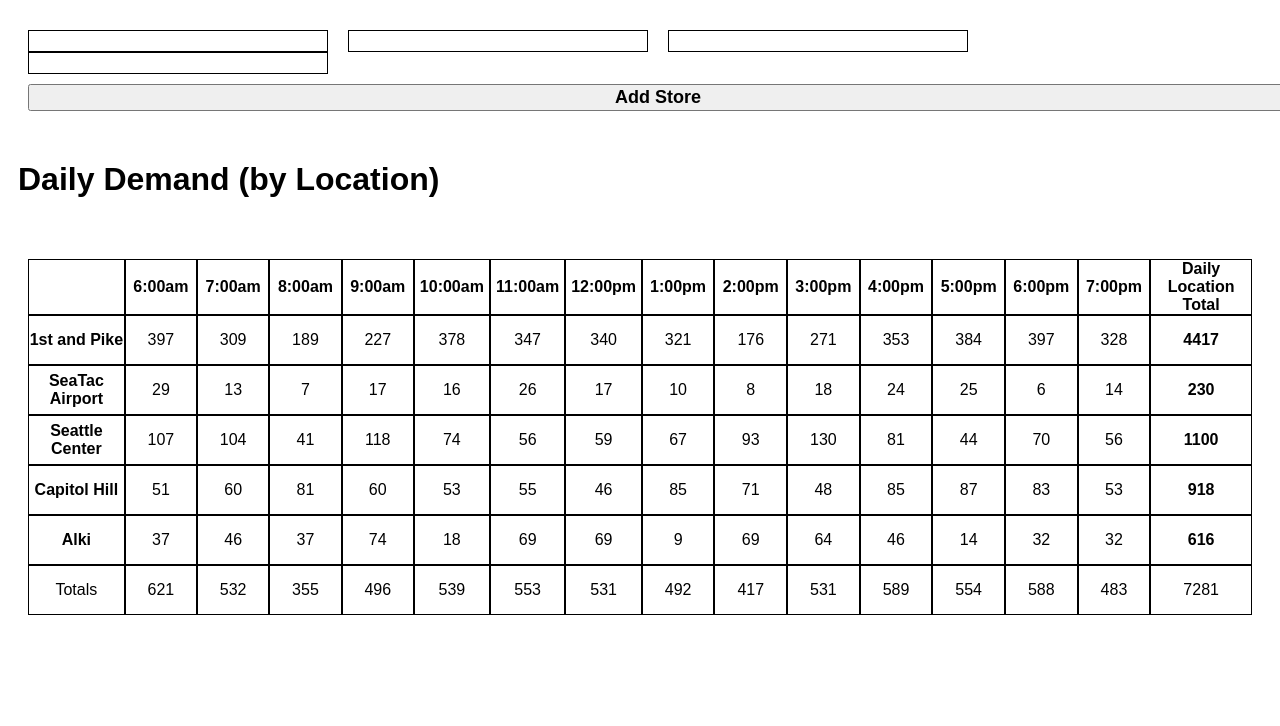
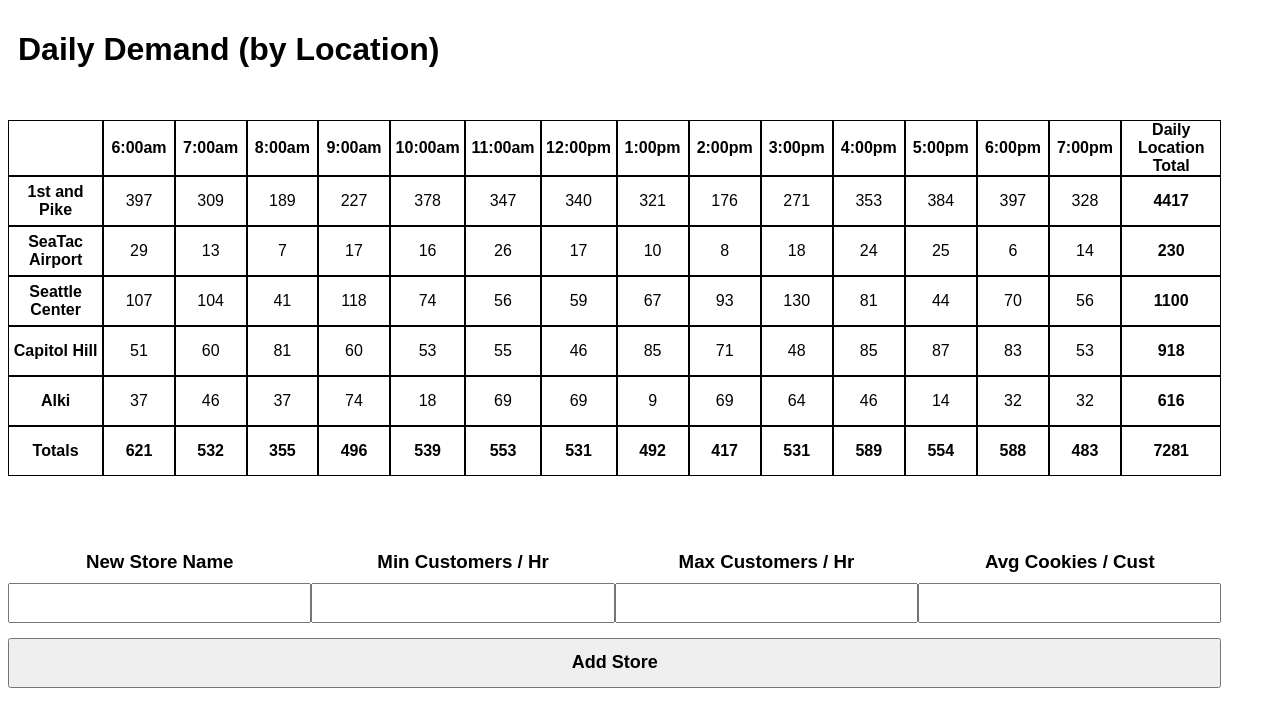
Before and after one commit to GwennyB/cookie-stand, a plain HTML site: page index.html in a window 1280 px wide. Drawn offline with Linux system fonts and the light colour scheme.

Commit message:
data table and new store form functional and styled

```diff
--- a/app.js
+++ b/app.js
@@ -81,85 +81,7 @@ Store.prototype.render = function () {
   return rowGenericEl;
 };
 
-// global function to sum an array
-function sumArray (someArray) {
-  var arraySum = 0;
-  for (var i=0; i<someArray.length; i++) {
-    arraySum += someArray[i];
-  }
-  return arraySum;
-}
-
-// create Store object instances
-new Store('1st and Pike', 23, 65, 6.3);
-// console.log('stores', stores);
-new Store('SeaTac Airport', 3, 24, 1.2);
-new Store('Seattle Center', 11, 38, 3.7);
-new Store('Capitol Hill', 20, 38, 2.3);
-new Store('Alki', 2, 16, 4.6);
-
-
 // GLOBAL FUNCTIONS DECLARATIONS
-
-// BUILD FORM TO CREATE NEW STORE
-function newStoreForm () {
-  // create form elements
-  var mainEl = document.getElementById('main-content');
-  var formEl = document.createElement('form');
-  var inputNameEl = document.createElement('input');
-  var inputMinCustEl = document.createElement('input');
-  var inputMaxCustEl = document.createElement('input');
-  var inputAvgSaleEl = document.createElement('input');
-  var buttonEl = document.createElement('button');
-
-  // give names to input elements for reference
-  formEl.id = 'newStore';
-  inputNameEl.name = 'inStoreName';
-  inputMinCustEl.name = 'inMinCust';
-  inputMaxCustEl.name = 'inMaxCust';
-  inputAvgSaleEl.name = 'inAvgSale';
-
-  // assign input types to input elements
-  inputNameEl.type = 'text';
-  inputMinCustEl.type = 'number';
-  inputMaxCustEl.type = 'number';
-  inputAvgSaleEl.type = 'text';
-
-  // put a perdy on the button
-  buttonEl.textContent = 'Add Store';
-
-  // squish all the pieces together
-  formEl.appendChild(inputNameEl);
-  formEl.appendChild(inputMinCustEl);
-  formEl.appendChild(inputMaxCustEl);
-  formEl.appendChild(inputAvgSaleEl);
-  formEl.appendChild(buttonEl);
-  mainEl.appendChild(formEl);
-}
-
-// ACCEPT NEW STORE PARAMETERS FROM USER
-function makeNewStore(event) {
-  event.preventDefault();
-  // create vars to hold inputs
-  var inputNameEl = event.target.inStoreName.value;
-  var inputMinCustEl = event.target.inMinCust.value;
-  var inputMaxCustEl = event.target.inMaxCust.value;
-  var inputAvgSaleEl = event.target.inAvgSale.value;
-  // create elements to display user inputs
-
-  // populate input elements with user inputs
-
-  // reset form
-  new Store(inputNameEl, inputMinCustEl, inputMaxCustEl, inputAvgSaleEl);
-
-  // re-render table
-  var mainEl = document.getElementById('main-content');
-  document.getElementById('salesTable');
-  document.getElementById('tableTitle');
-  mainEl.removeChild(salesTable);
-  mainEl.removeChild(tableTitle);
-  makeTable();
-}
 
 // BUILD AND RENDER SALES DATA TABLE
 function makeTable () {
@@ -263,12 +185,124 @@ function addFooterRow () {
   footerElement.appendChild(footerRowEl);
 }
 
+// global function to sum an array
+function sumArray (someArray) {
+  var arraySum = 0;
+  for (var i=0; i<someArray.length; i++) {
+    arraySum += someArray[i];
+  }
+  return arraySum;
+}
+
+
+// BUILD FORM TO CREATE NEW STORE
+function newStoreForm () {
+  // create form elements
+  var mainEl = document.getElementById('main-content');
+  var formEl = document.createElement('form');
+  // input headers
+  // var inputTblEl = document.createElement('table')
+  // var inputRowEl = document.createElement('tr');
+  var hdNameEl = document.createElement('h3');
+  var hdMinEl = document.createElement('h3');
+  var hdMaxEl = document.createElement('h3');
+  var hdAvgSalesEl = document.createElement('h3');
+  // inputs
+  // var headerRowEl = document.createElement('tr');
+  var inputNameEl = document.createElement('input');
+  var inputMinCustEl = document.createElement('input');
+  var inputMaxCustEl = document.createElement('input');
+  var inputAvgSaleEl = document.createElement('input');
+  var buttonEl = document.createElement('button');
+
+  // populate headers with text
+  hdNameEl.textContent = 'New Store Name';
+  hdMinEl.textContent = 'Min Customers / Hr';
+  hdMaxEl.textContent = 'Max Customers / Hr';
+  hdAvgSalesEl.textContent = 'Avg Cookies / Cust';
+
+  // give names to input elements for reference
+  formEl.id = 'newStore';
+  inputNameEl.name = 'inStoreName';
+  inputMinCustEl.name = 'inMinCust';
+  inputMaxCustEl.name = 'inMaxCust';
+  inputAvgSaleEl.name = 'inAvgSale';
+
+  // assign input types to input elements
+  inputNameEl.type = 'text';
+  inputMinCustEl.type = 'number';
+  inputMaxCustEl.type = 'number';
+  inputAvgSaleEl.type = 'text';
+
+  // put a perdy on the button
+  buttonEl.textContent = 'Add Store';
+
+  // squish all the pieces together
+  // build header row
+  formEl.appendChild(hdNameEl);
+  formEl.appendChild(hdMinEl);
+  formEl.appendChild(hdMaxEl);
+  formEl.appendChild(hdAvgSalesEl);
+  // headerRowEl.appendChild(hdNameEl);   ***
+  // headerRowEl.appendChild(hdMinEl);  ***
+  // headerRowEl.appendChild(hdMaxEl);  ***
+  // headerRowEl.appendChild(hdAvgSalesEl);  ***
+  // build inputs row
+  formEl.appendChild(inputNameEl);
+  formEl.appendChild(inputMinCustEl);
+  formEl.appendChild(inputMaxCustEl);
+  formEl.appendChild(inputAvgSaleEl);
+  // inputRowEl.appendChild(inputNameEl);   ***
+  // inputRowEl.appendChild(inputMinCustEl);   ***
+  // inputRowEl.appendChild(inputMaxCustEl);   ***
+  // inputRowEl.appendChild(inputAvgSaleEl);   ***
+  // attach rows to table
+  // inputTblEl.appendChild(headerRowEl);   ***
+  // inputTblEl.appendChild(inputRowEl);   ***
+  // attach table and button to form
+  // formEl.appendChild(inputTblEl);  ***
+  formEl.appendChild(buttonEl);
+  // attach form to main
+  mainEl.appendChild(formEl);
+}
+
+// ACCEPT NEW STORE PARAMETERS FROM USER
+function makeNewStore(event) {
+  event.preventDefault();
+  // create vars to hold inputs
+  var inputNameEl = event.target.inStoreName.value;
+  var inputMinCustEl = event.target.inMinCust.value;
+  var inputMaxCustEl = event.target.inMaxCust.value;
+  var inputAvgSaleEl = event.target.inAvgSale.value;
+  // delete table
+  var mainEl = document.getElementById('main-content');
+  document.getElementById('salesTable'); // go find table element
+  document.getElementById('tableTitle'); // go find table title element
+  document.getElementById('newStore'); //go find form element
+  mainEl.removeChild(salesTable);
+  mainEl.removeChild(tableTitle);
+  // create new store object instance
+  new Store(inputNameEl, inputMinCustEl, inputMaxCustEl, inputAvgSaleEl);
+  // delete form to re-render
+  mainEl.removeChild(newStore);
+  // re-render table and form
+  makeTable();
+  newStoreForm();
+}
 
 
 // END GLOBAL FUNCTIONS DECLARACTIONS
 
 
 // CREATE DATA AND BUILD PAGE
+
+// create Store object instances
+new Store('1st and Pike', 23, 65, 6.3);
+// console.log('stores', stores);
+new Store('SeaTac Airport', 3, 24, 1.2);
+new Store('Seattle Center', 11, 38, 3.7);
+new Store('Capitol Hill', 20, 38, 2.3);
+new Store('Alki', 2, 16, 4.6);
 
 // calculate total hourly sales for all stores
 var hourlyTotals = [];
@@ -283,13 +317,11 @@ for (var i=0; i<stores[0].dailySales.length; i++) {
 // console.log('hourlyTotals', hourlyTotals);
 var dailyTotalsAllStores = sumArray(hourlyTotals);
 
-
+// render table
+makeTable();
 
 // render form
 newStoreForm();
-
-// render table
-makeTable();
 
 // create new store(s) if needed
 var newStoreEl = document.getElementById('newStore');
--- a/style.css
+++ b/style.css
@@ -8,12 +8,16 @@
 }
 
 h1 {
-  padding: 20px 10px;
+  padding: 10px;
 }
 
 table {
+  position: relative;
+  /* top: 20px; */
+  /* left: 50px; */
+  width: 96%;
   border-spacing: 0px;
-  padding: 20px;
+  padding: 20px 0px;
 }
 
 td, th {
@@ -34,16 +38,52 @@ th {
   font-weight: bold;
 }
 
-form {
-  margin: 30px 20px;
+tfoot td {
+  font-weight: bold;
 }
 
-input {
+form {
+  position: relative;
+  /* top: 20px; */
+  /* left: 50px; */
+  width: 96%;
+  margin: 50px 0px;
+  border-spacing: 0px;
+  padding: 0px;
+}
+
+/* form th {
   box-sizing: border-box;
-  width: 300px;
+  width: 150px;
   margin-right: 20px;
+  display: inline;
   border: 1px solid black;
   font-size: 16px;
+}
+
+form input {
+  box-sizing: border-box;
+  width: 200px;
+  margin-right: 20px;
+  display: inline;
+  border: 1px solid black;
+  font-size: 16px;
+}  */
+
+form h3, input {
+  box-sizing: border-box;
+  width: 25%;
+  margin: 5px 0px;
+}
+
+form input {
+  height: 40px;
+  text-align: center;
+}
+
+form h3 {
+  text-align: center;
+  float: left;
 }
 
 button {
@@ -51,7 +91,8 @@ button {
   margin-top: 10px;
   font-size: 18px;
   font-weight: bold;
-  width: 1260px;
+  width: 100%;
+  height: 50px;
 }
 
 .leftRightColumn {
```
